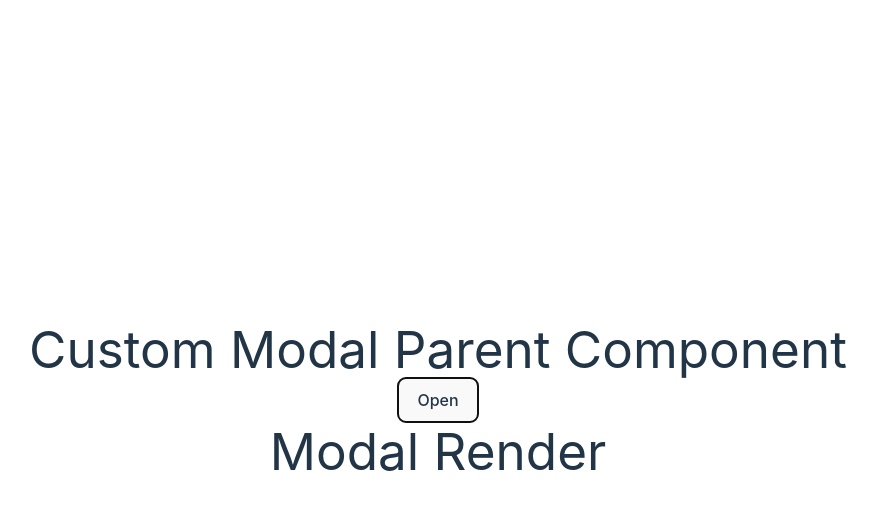
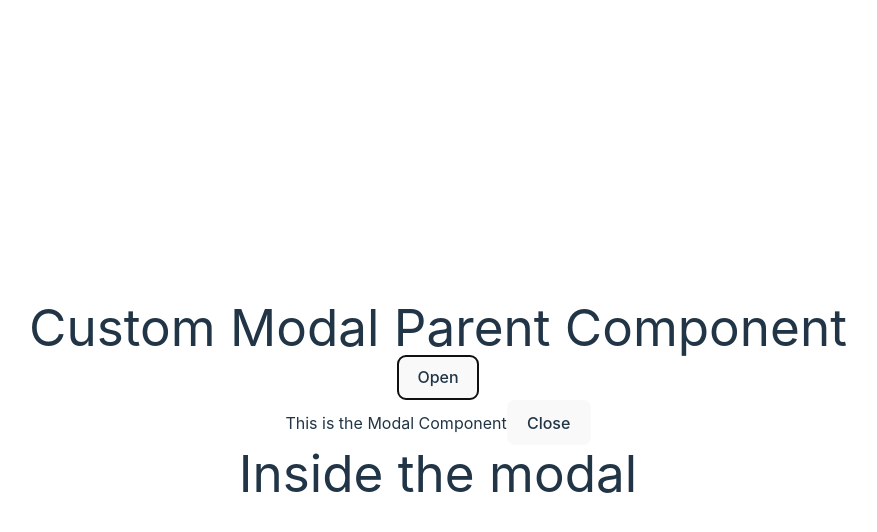
Before and after one commit to ktrip96/tsPlayground, a React (Vite) app: page / in a window 1280 px wide. Both pictures are taken after a click on the button "Open". Shown: the top 532 px of the page, without its empty margins (202-1079 px from the left). Built offline with nearby package versions, Linux system fonts and the light colour scheme.

Commit message:
Reusable Modal without optimizations

```diff
--- a/src/features/modalCustomHook/Modal.tsx
+++ /dev/null
@@ -1,9 +0,0 @@
-type Props = {
-	isOpen: boolean
-}
-
-const Modal = ({ isOpen }: Props) => {
-	return <div>{isOpen && <h1>Modal File</h1>}</div>
-}
-
-export default Modal
--- /dev/null
+++ b/src/features/modalCustomHook/ModalContent.tsx
@@ -0,0 +1,22 @@
+import React from 'react'
+
+type Props = {
+	children: React.ReactNode
+	isOpen: boolean
+	closeModal: () => void
+}
+
+const ModalContent = ({ isOpen, closeModal, children }: Props) => {
+	if (isOpen)
+		return (
+			<div>
+				This is the Modal Component
+				<button onClick={closeModal}>Close</button>
+				{children}
+			</div>
+		)
+
+	return null
+}
+
+export default ModalContent
--- a/src/features/modalCustomHook/Parent.tsx
+++ b/src/features/modalCustomHook/Parent.tsx
@@ -3,8 +3,10 @@ import { useModal } from './useModal'
 
 type Props = {}
 
+const InsideModal = () => <h1>Inside the modal</h1>
+
 const Parent = (props: Props) => {
-	const { handleModal, Modal } = useModal()
+	const { handleModal, Modal } = useModal(<InsideModal />)
 
 	return (
 		<div>
--- a/src/features/modalCustomHook/useModal.tsx
+++ b/src/features/modalCustomHook/useModal.tsx
@@ -1,10 +1,15 @@
 import { useState } from 'react'
+import ModalContent from './ModalContent'
 
-export function useModal() {
+export function useModal(children: React.ReactNode) {
 	const [isOpen, setIsOpen] = useState(false)
 
 	const handleModal = () => setIsOpen((prev) => !prev)
-	const Modal = () => (isOpen ? <h1>Modal Render</h1> : null)
+	const Modal = () => (
+		<ModalContent isOpen={isOpen} closeModal={() => setIsOpen(false)}>
+			{children}
+		</ModalContent>
+	)
 
 	return { handleModal, Modal }
 }
```
